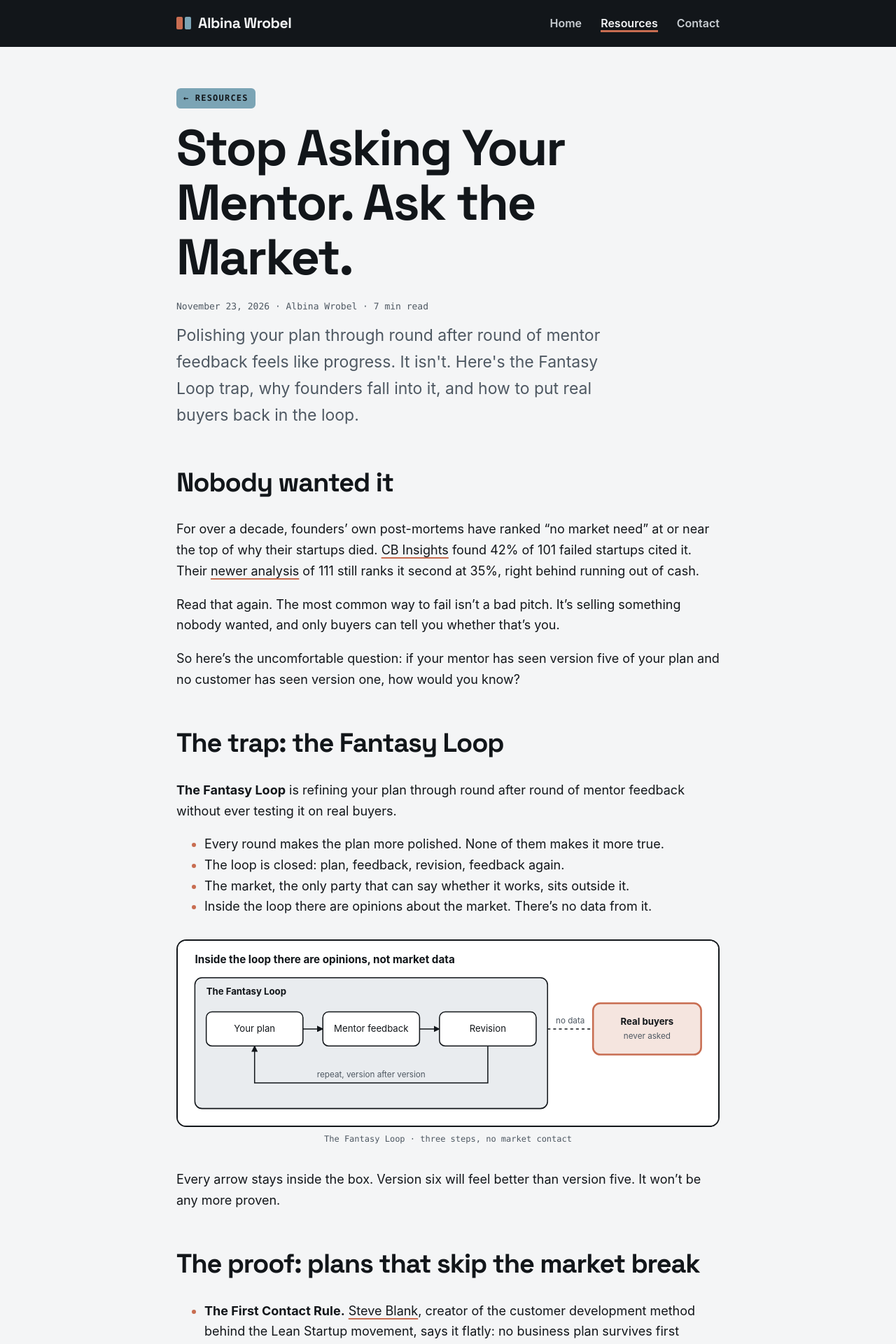
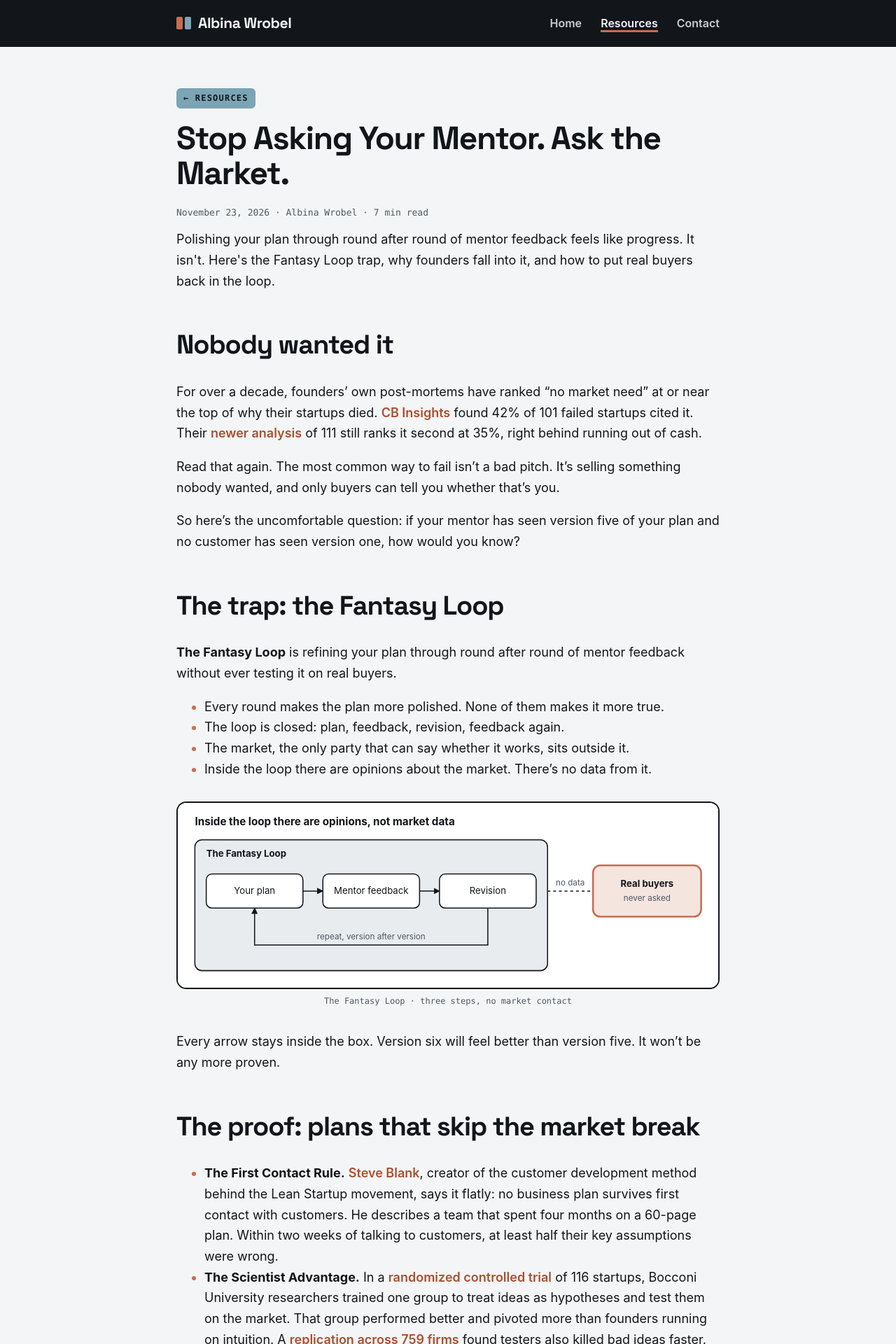
Before and after one commit to albinawrobel/albinawrobel.github.io, a Jekyll site: the page built from _posts/2026-11-23-stop-asking-your-mentor-ask-the-market.md, in a window 1280 px wide. Shown: the top 1920 px of the page at 70% size. Built offline with Jekyll 4.4.1, drawn with Linux system fonts in a browser that asks for light colours.

Commit message:
Add files via upload

```diff
--- a/assets/css/style.css
+++ b/assets/css/style.css
@@ -169,3 +169,9 @@ blockquote.belief::after { content:"”"; color:var(--blue); margin-left:2px; }
 .test-card { background:var(--card); border:2px solid var(--ink); border-radius:18px; padding:4px 26px 12px; margin:32px 0; box-shadow:6px 6px 0 var(--rust); }
 .test-card h3 { margin-top:22px; }
 .test-card ol > li { margin-bottom:10px; }
+
+/* ---------- article tweaks ---------- */
+.post h1 { font-size: clamp(32px, 5.2vw, 46px); }
+.post .lede { font-size:18px; color:var(--ink); font-family:var(--sans); max-width:none; }
+.prose a { color:#A9502F; text-decoration:none; font-weight:600; }
+.prose a:hover { text-decoration:underline; text-decoration-color:#A9502F; }
```
